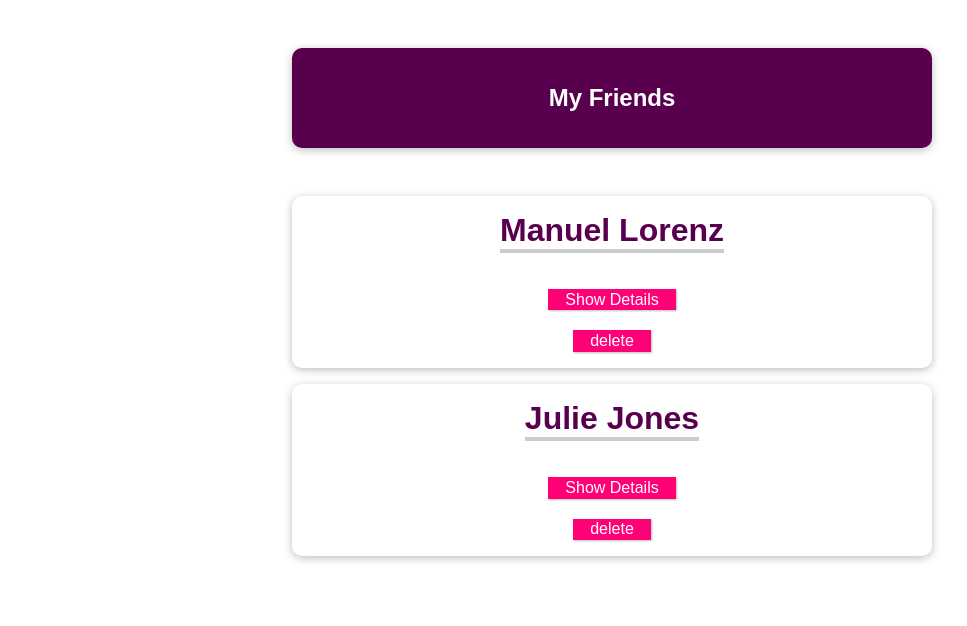
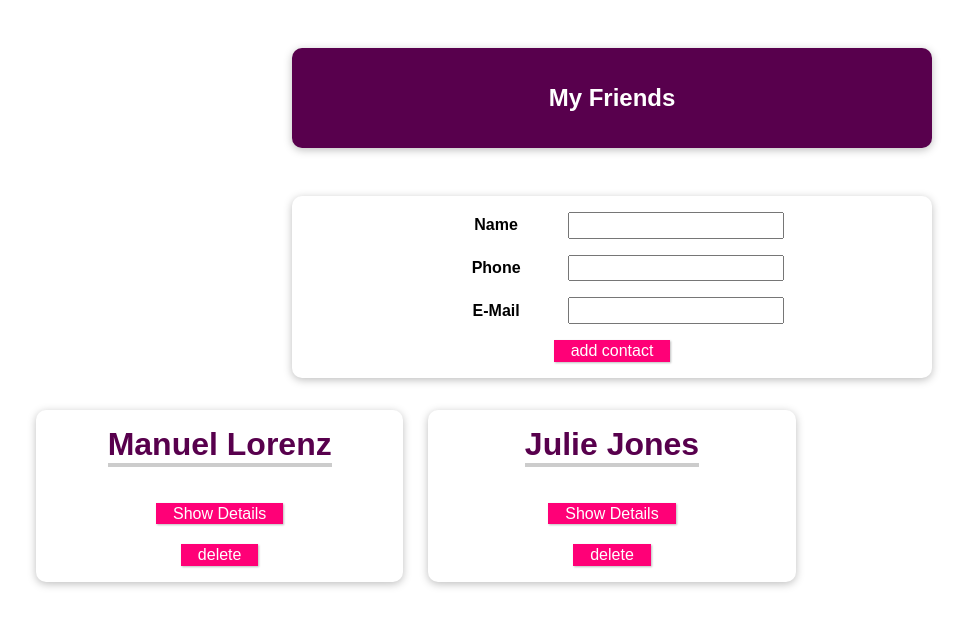
Before and after one commit to MRAlirad/Vue-Projects, a Vue app: page / in a window 1280 px wide. Shown: the top 626 px of the page, without its empty margins (28-995 px from the left). Built offline with nearby package versions, Linux system fonts and the light colour scheme.

Commit message:
friends contact info - add new friend

```diff
--- /dev/null
+++ b/src/projects/friendsContactInfo/AddNewFriend.vue
@@ -0,0 +1,88 @@
+<template>
+	<form @submit.prevent="submitData">
+		<div>
+			<label>Name</label>
+			<input
+				type="text"
+				v-model="enteredName"
+			/>
+		</div>
+		<div>
+			<label>Phone</label>
+			<input
+				type="tel"
+				v-model="enteredPhone"
+			/>
+		</div>
+		<div>
+			<label>E-Mail</label>
+			<input
+				type="email"
+				v-model="enteredEmail"
+			/>
+		</div>
+		<div>
+			<Button text="add contact" />
+		</div>
+	</form>
+</template>
+
+<script>
+	import Button from './Button.vue';
+	export default {
+		name: 'AddNewFriend',
+		components: {
+			Button,
+		},
+		emits: ['add-contact'],
+		data() {
+			return {
+				enteredName: '',
+				enteredPhone: '',
+				enteredEmail: '',
+			};
+		},
+		methods: {
+			submitData() {
+				if (this.enteredName === '' || this.enteredEmail === '' || this.enteredPhone === '') {
+					alert('fill all inputs');
+					return;
+				}
+				this.$emit('add-contact', {
+					name: this.enteredName,
+					email: this.enteredEmail,
+					phone: this.enteredPhone,
+				});
+
+                this.enteredName = '';
+                this.enteredEmail = '';
+                this.enteredPhone = '';
+			},
+		},
+	};
+</script>
+
+<style scoped>
+	form {
+		box-shadow: 0 2px 8px rgba(0, 0, 0, 0.26);
+		margin: 1rem auto;
+		border-radius: 10px;
+		padding: 1rem;
+		text-align: center;
+		width: 90%;
+		max-width: 40rem;
+		display: flex;
+		flex-direction: column;
+		gap: 1rem;
+	}
+	input {
+		font: inherit;
+		padding: 0.15rem;
+	}
+	label {
+		font-weight: bold;
+		margin-right: 1rem;
+		width: 7rem;
+		display: inline-block;
+	}
+</style>
--- a/src/projects/friendsContactInfo/ContactInfo.vue
+++ b/src/projects/friendsContactInfo/ContactInfo.vue
@@ -74,7 +74,7 @@
 	}
 
 	.contact-info {
-		width: 70%;
+		width: 85%;
 		display: flex;
 		flex-direction: column;
 		gap: 20px;
--- a/src/projects/friendsContactInfo/FriendsContact.vue
+++ b/src/projects/friendsContactInfo/FriendsContact.vue
@@ -3,6 +3,7 @@
 		<header>
 			<h1>My Friends</h1>
 		</header>
+		<AddNewFriend @add-contact="addContact" />
 		<div class="contact-segment">
 			<ContactInfo
 				v-for="friend in friends"
@@ -15,24 +16,26 @@
 </template>
 
 <script>
+	import AddNewFriend from './AddNewFriend.vue';
 	import ContactInfo from './ContactInfo.vue';
 
 	export default {
 		name: 'FriendContact',
 		components: {
+			AddNewFriend,
 			ContactInfo,
 		},
 		data() {
 			return {
 				friends: [
 					{
-						id: 123465789,
+						id: Math.random(),
 						name: 'Manuel Lorenz',
 						phone: '01234567890',
 						email: 'manuel@localhost.com',
 					},
 					{
-						id: 987654321,
+						id: Math.random(),
 						name: 'Julie Jones',
 						phone: '098765442121',
 						email: 'julie@localhost.com',
@@ -41,6 +44,14 @@
 			};
 		},
 		methods: {
+			addContact({ name, phone, email }) {
+				this.friends.push({
+					id: Date.now(),
+					name,
+					phone,
+					email,
+				});
+			},
 			deleteContact(id) {
 				if (confirm('are you sure')) this.friends = this.friends.filter(friend => friend.id !== id);
 			},
@@ -61,26 +72,10 @@
 		max-width: 40rem;
 	}
 
-	.section form {
-		box-shadow: 0 2px 8px rgba(0, 0, 0, 0.26);
-		margin: 1rem auto;
-		border-radius: 10px;
-		padding: 1rem;
-		text-align: center;
-		width: 90%;
-		max-width: 40rem;
-	}
-	.section input {
-		font: inherit;
-		padding: 0.15rem;
-	}
-	.section label {
-		font-weight: bold;
-		margin-right: 1rem;
-		width: 7rem;
-		display: inline-block;
-	}
-	.section form div {
-		margin: 1rem 0;
+	.contact-segment {
+		display: grid;
+		grid-template-columns: repeat(3, 1fr);
+		margin: 0 5%;
+		gap: 25px;
 	}
 </style>
```
